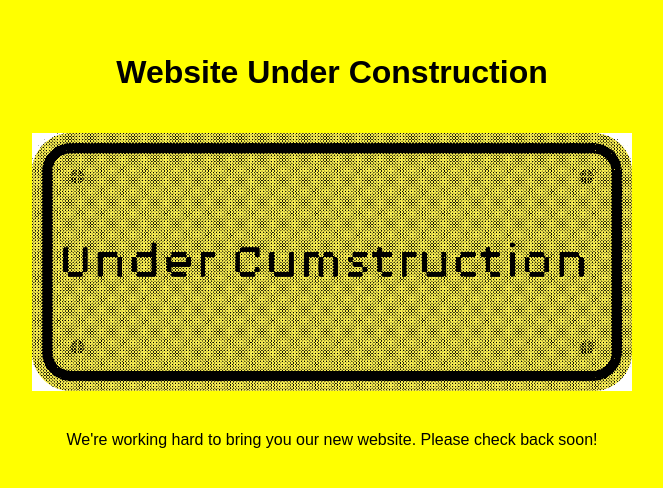
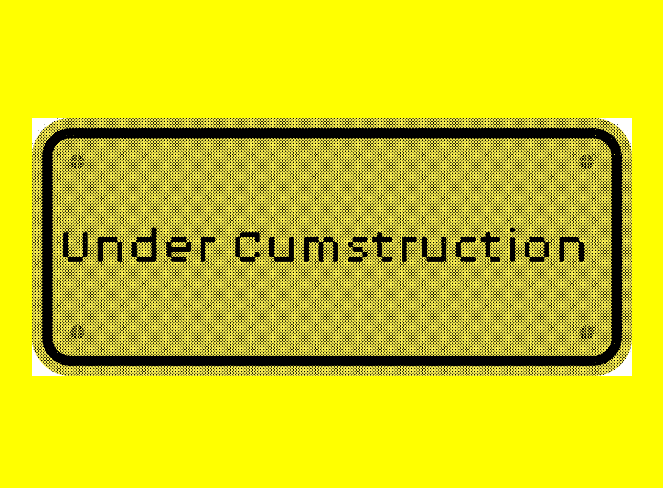
Before and after one commit to sekbald8772/tarhag, a plain HTML site: page index.html in a window 1280 px wide. Shown: the part 151-639 px from the top of the page, without its empty margins (308-971 px from the left). Drawn offline with Linux system fonts and the light colour scheme.

Commit message:
Update index.html

```diff
--- a/index.html
+++ b/index.html
@@ -29,10 +29,7 @@
 </head>
 <body>
     <div class="container">
-        <h1>Website Under Construction</h1>
-        <!-- Replace the placeholder with your actual image -->
         <img id="construction-image" src="under-cum-struction.gif" alt="Under Construction">
-        <p>We're working hard to bring you our new website. Please check back soon!</p>
     </div>
 
     <script>
```
